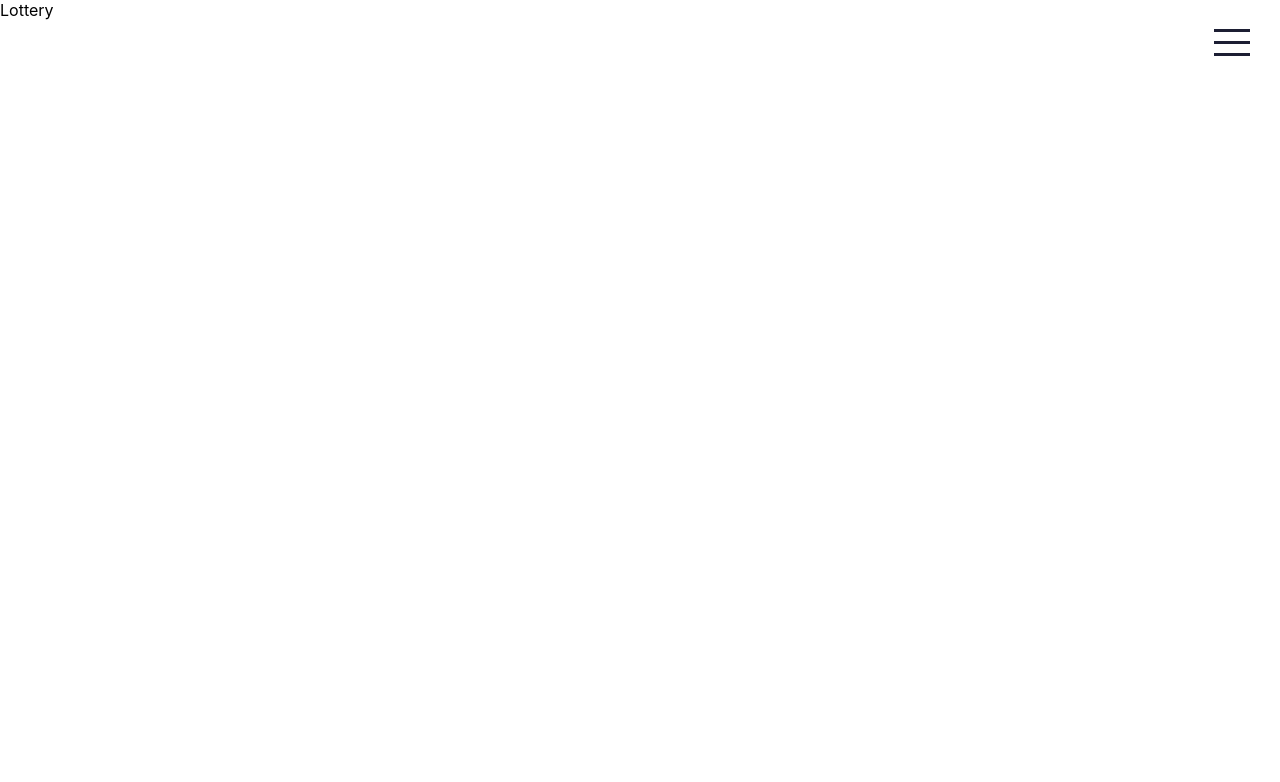
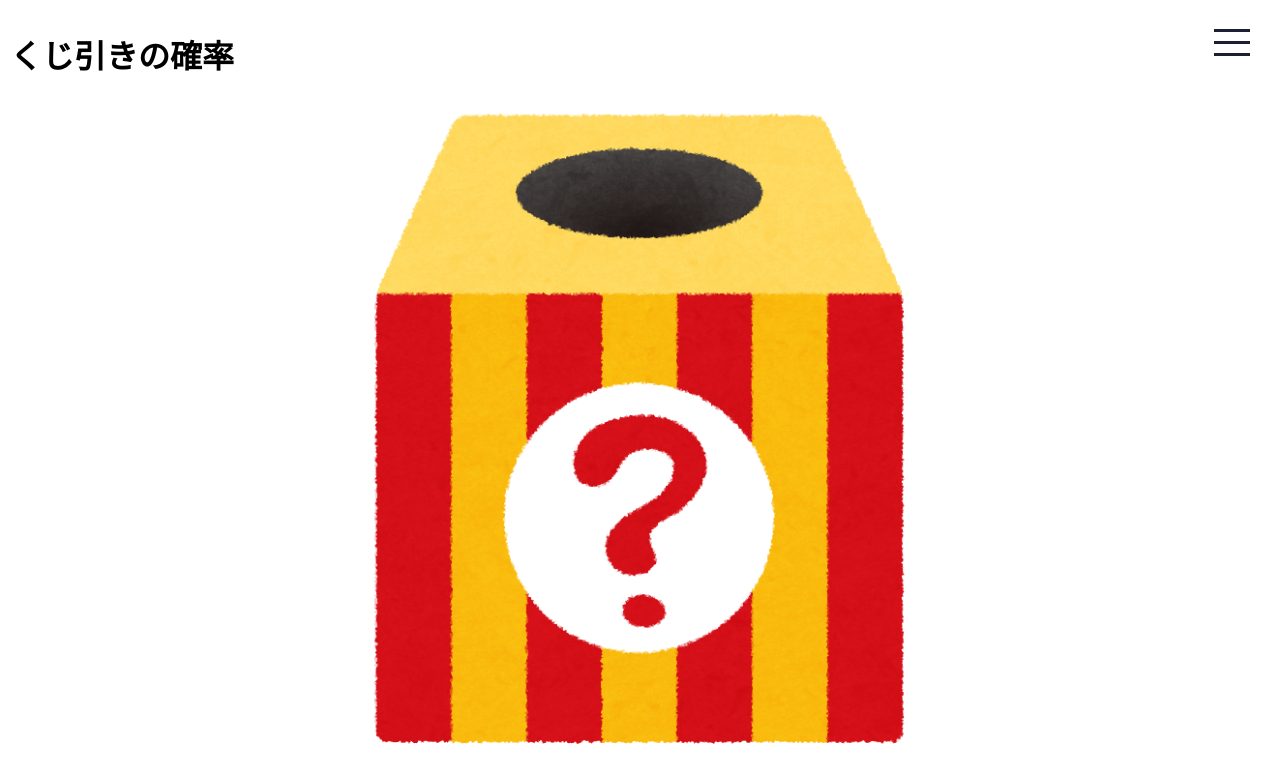
Before and after one commit to mynkit/probability-experiment, a React (Create React App) app: page /lottery in a window 1280 px wide. Shown: the top 782 px of the page. Built offline with nearby package versions, Linux system fonts and the light colour scheme.

Commit message:
display kujibiki box

```diff
--- a/src/components/Lottery.tsx
+++ b/src/components/Lottery.tsx
@@ -1,8 +1,14 @@
 import React, { useState, useEffect } from 'react'
+import Grid from '@mui/material/Grid';
 
 const Lottery = () => {
   return (
-    <div>Lottery</div>
+    <div style={{padding: '10px'}}>
+      <h1>くじ引きの確率</h1>
+      <Grid container alignItems='center' justifyContent='center'>
+        <img src='/lotteries/kujibiki_box.png' width='50%'/>
+      </Grid>
+    </div>
   )
 }
 
```
Also changed, not shown: public/lotteries/kujibiki_box.png (added).
